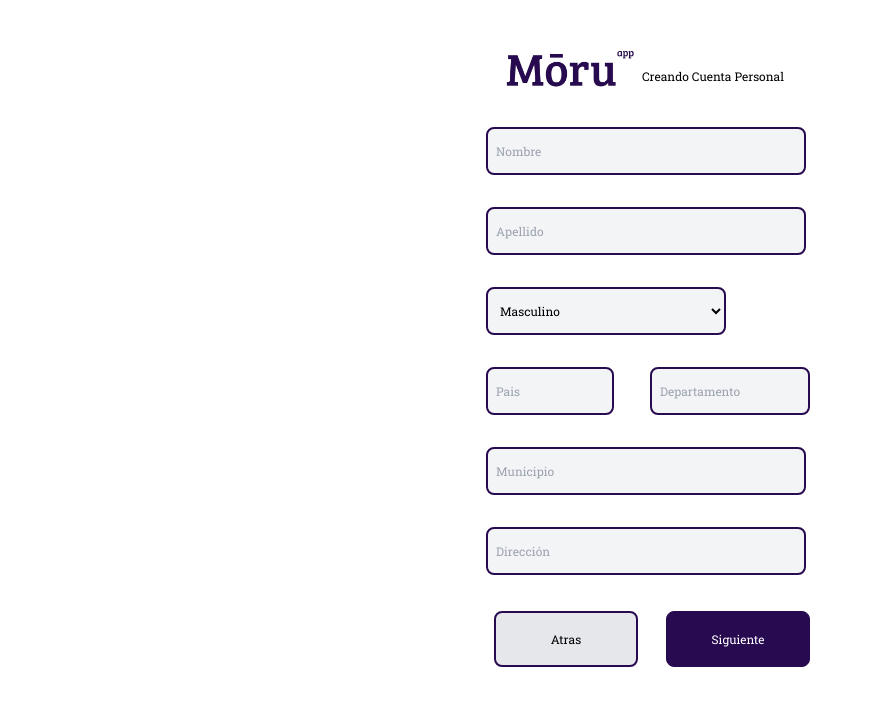
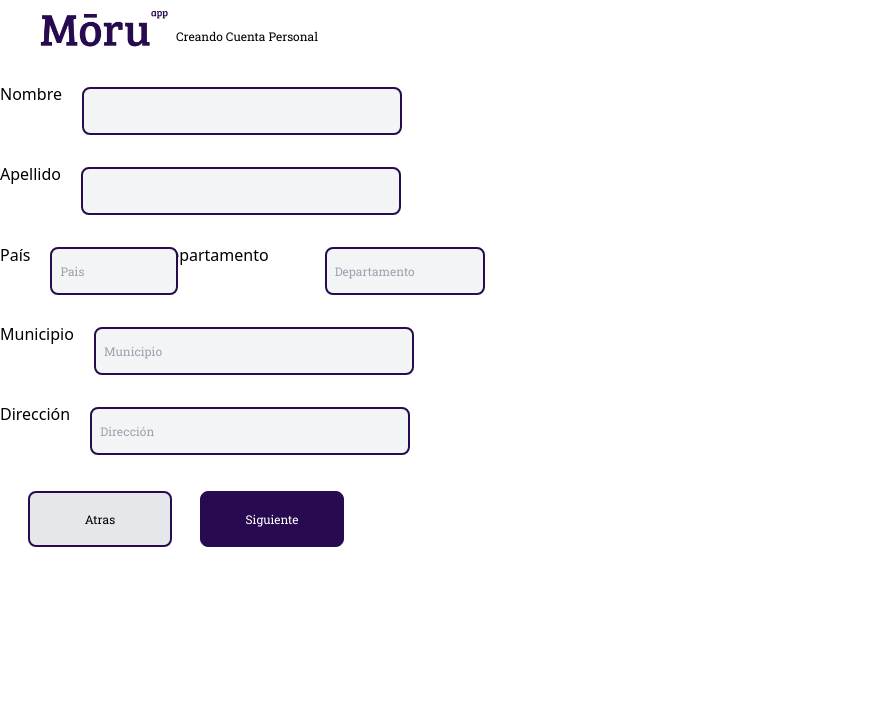
Before and after one commit to MoruApp9/MoruApp-Front, a React (Vite) app in the folder moru-app/: page /registeruser in a window 1280 px wide. Shown: the top 706 px of the page, without its empty margins (0-873 px from the left). Built offline with nearby package versions, Linux system fonts and the light colour scheme; no server answers.

Commit message:
formularioUser

```diff
--- a/moru-app/package.json
+++ b/moru-app/package.json
@@ -14,6 +14,7 @@
     "@reduxjs/toolkit": "^1.9.6",
     "axios": "^1.5.1",
     "cloudinary": "^1.41.0",
+    "formik": "^2.4.5",
     "react": "^18.2.0",
     "react-dom": "^18.2.0",
     "react-icons": "^4.11.0",
--- a/moru-app/src/views/RegisterUser.jsx
+++ b/moru-app/src/views/RegisterUser.jsx
@@ -1,33 +1,18 @@
 import { useState } from "react";
 import { Link } from "react-router-dom";
 import imagen from "../images/Moru.jpeg";
-import { useAuth0 } from '@auth0/auth0-react'
+import { useAuth0 } from '@auth0/auth0-react';
+import { useDispatch } from 'react-redux';
+import { Formik, Form, ErrorMessage, Field } from 'formik';
 
 
 const RegisterUser = () => {
     const { loginWithRedirect, isAuthenticated } = useAuth0();
-
-    const [shopData, setShopData] = useState({
-        name: "",
-        lastname: "",
-        nitNumber: "",
-        country: "",
-        department: "",
-        municipality: "",
-        address: "",
-    })
-
-    const changeHandler = (event) => {
-        const property = event.target.name;  //nombre de la propiedad que disparo el evento
-        const value = event.target.value;   //valor
-        setShopData({ ...shopData, [property]: value })  //asignamos el valor a la propiedad que disparo el evento
-    }
+    const dispatch = useDispatch();
+    const [ submittedForm, setSubmittedForm ] = useState (false);
 
     return (
         <div className="">
-            <form>
-                <div className="min-h-screen flex justify-center mr-7 mt-10">
-                    <div>
             <div className="flex items-center ml-10">
                 <img
                     src={imagen}
@@ -35,69 +20,132 @@ const RegisterUser = () => {
                     className="w-32" />
                 <h1 className="text-xs ml-2 mt-4 font-roboto-slab">Creando Cuenta Personal</h1>
             </div>
+            <Formik
+                initialValues={{
+                    name: '',
+                    lastname: '',
+                    country: '',
+                    department: '',
+                    municipality: '',
+                    address: ''
+                }}
 
+                validate={(values) => {
+                    let errors = {};
+
+                    if (!values.name) {
+                        errors.name = 'Por favor ingresa un nombre'
+                    }else if (!/^[a-zA-ZÀ-ÿ\s]{1,40}$/.test(values.name)) {
+                        errors.name = 'El nombre solo puede contener letras y espacios'
+                    }
+
+                    if (!values.lastname) {
+                        errors.lastname = 'Por favor ingresa un apellido'
+                    }else if (!/^[a-zA-ZÀ-ÿ\s]{1,40}$/.test(values.lastname)) {
+                        errors.lastname = 'El apellido solo puede contener letras y espacios'
+                    }
+
+                    if (!values.country) {
+                        errors.country = 'Por favor ingresa un país'
+                    }else if (!/^[a-zA-ZÀ-ÿ\s]{1,40}$/.test(values.country)) {
+                        errors.country = 'El país solo puede contener letras y espacios'
+                    }
+
+                    if (!values.department) {
+                        errors.department = 'Por favor ingresa un departamento'
+                    }else if (!/^[a-zA-ZÀ-ÿ\s]{1,40}$/.test(values.department)) {
+                        errors.department = 'El departamento solo puede contener letras y espacios'
+                    }
+
+                    if (!values.municipality) {
+                        errors.municipality = 'Por favor ingresa un municipio'
+                    }else if (!/^[a-zA-ZÀ-ÿ\s]{1,40}$/.test(values.municipality)) {
+                        errors.municipality = 'El municipio solo puede contener letras y espacios'
+                    }
+
+                    if (!values.address) {
+                        errors.address = 'Por favor ingresa una dirección'
+                    }
+                }}
+
+                onSubmit={({resetForm}) => {
+                    resetForm();
+                    setSubmittedForm(true);
+                }}
+            >
+                {({errors}) => (
+                    <Form >
                         <div className="mb-8 mt-4" >
-                            <input
+                            <label htmlFor="name">Nombre</label>
+                            <Field
                                 className="relative top-4 left-5 w-80 h-12 px-2 border-2 border-purple-moru rounded-lg bg-gray-100 text-xs font-roboto-slab"
                                 type="text"
-                                value={shopData.name}
                                 name="name"
-                                placeholder="Nombre"
-                                onChange={changeHandler} />
+                            />
+                            <ErrorMessage name="name" component={() => (
+                                <div>{errors.name}</div>
+                            )}/>
                         </div>
 
                         <div className="mb-8 mt-4" >
-                            <input
+                            <label htmlFor="lastname">Apellido</label>
+                            <Field
                                 className="relative top-4 left-5 w-80 h-12 px-2 border-2 border-purple-moru rounded-lg bg-gray-100 text-xs font-roboto-slab"
                                 type="text"
-                                value={shopData.lastname}
-                                name="name"
-                                placeholder="Apellido"
-                                onChange={changeHandler} />
+                                name="lastname"
+                            />
+                            <ErrorMessage name="lastname" component={() => (
+                                <div>{errors.lastname}</div>
+                            )}/>
+                        </div>
+
+                        <div className="mb-8 flex items-center">
+                            <label htmlFor="contry">País</label>
+                            <Field
+                                className="relative top-4 left-5 w-32 h-12 px-2 border-2 border-purple-moru rounded-lg bg-gray-100 text-xs font-roboto-slab"
+                                type="text"
+                                name="country"
+                                placeholder="Pais"
+                            />
+                            <ErrorMessage name="country" component={() => (
+                                <div>{errors.country}</div>
+                            )}/>
+                            <label htmlFor="department">Departamento</label>
+                            <Field
+                                className="relative left-14 w-40 top-4 h-12 px-2 border-2 border-purple-moru rounded-lg bg-gray-100 text-xs font-roboto-slab"
+                                type="text"
+                                name="department"
+                                placeholder="Departamento"
+                            />
+                            <ErrorMessage name="department" component={() => (
+                                <div>{errors.department}</div>
+                            )}/>
                         </div>
 
                         <div className="mb-8">
-                            <select className="relative top-4 left-5 w-60 h-12 px-2 border-2 border-purple-moru rounded-lg bg-gray-100 text-xs font-roboto-slab">
-                                <option value="male">Masculino</option>
-                                <option value="female">Femenino</option>
-                                <option value="other">Other</option>
-                            </select>
-                        </div>
-                        <div className="mb-8 flex items-center">
-                            <input
-                                className="relative top-4 left-5 w-32 h-12 px-2 border-2 border-purple-moru rounded-lg bg-gray-100 text-xs font-roboto-slab"
-                                type="text"
-                                value={shopData.country}
-                                name="country"
-                                placeholder="Pais"
-                                onChange={changeHandler} />
-                            <input
-                                className="relative left-14 w-40 top-4 h-12 px-2 border-2 border-purple-moru rounded-lg bg-gray-100 text-xs font-roboto-slab"
-                                type="text"
-                                value={shopData.department}
-                                name="department"
-                                placeholder="Departamento"
-                                onChange={changeHandler} />
-                        </div>
-
-                        <div className="mb-8">
-                            <input
+                            <label htmlFor="municipality">Municipio</label>
+                            <Field
                                 className="relative top-4 left-5 w-80 h-12 px-2 border-2 border-purple-moru rounded-lg bg-gray-100 text-xs font-roboto-slab"
                                 type="text"
-                                value={shopData.municipality}
                                 name="municipality"
                                 placeholder="Municipio"
-                                onChange={changeHandler} />
+                            />
+                            <ErrorMessage name="municipality" component={() => (
+                                <div>{errors.municipality}</div>
+                            )}/>
                         </div>
 
                         <div className="mb-8 mt-4" >
-                            <input
+                            <label htmlFor="address">Dirección</label>
+                            <Field
                                 className="relative top-4 left-5 w-80 h-12 px-2 border-2 border-purple-moru rounded-lg bg-gray-100 text-xs font-roboto-slab"
                                 type="text"
-                                value={shopData.address}
                                 name="address"
                                 placeholder="Dirección"
-                                onChange={changeHandler} />
+                            />
+                            <ErrorMessage name="address" component={() => (
+                                <div>{errors.address}</div>
+                            )}/>
                         </div>
 
                         <div>
@@ -107,12 +155,14 @@ const RegisterUser = () => {
                             </button>
                             <button
                                 className="relative top-5 left-14 w-36 h-14 px-2 border border-purple-moru rounded-lg bg-purple-moru text-white text-xs font-roboto-slab">
-                                <button onClick={() => loginWithRedirect()}>Siguiente</button>
+                                <button type="submit">Siguiente</button>
                             </button>
                         </div>
-                    </div>
-                </div>
-            </form>
+                    </Form>
+                )}
+
+            </Formik>
+
         </div>
     )
 }
```
Also changed, not shown: 1 other file (tests, documents, lock files or other folders). Lines whose indentation alone changed are shown as unchanged.
